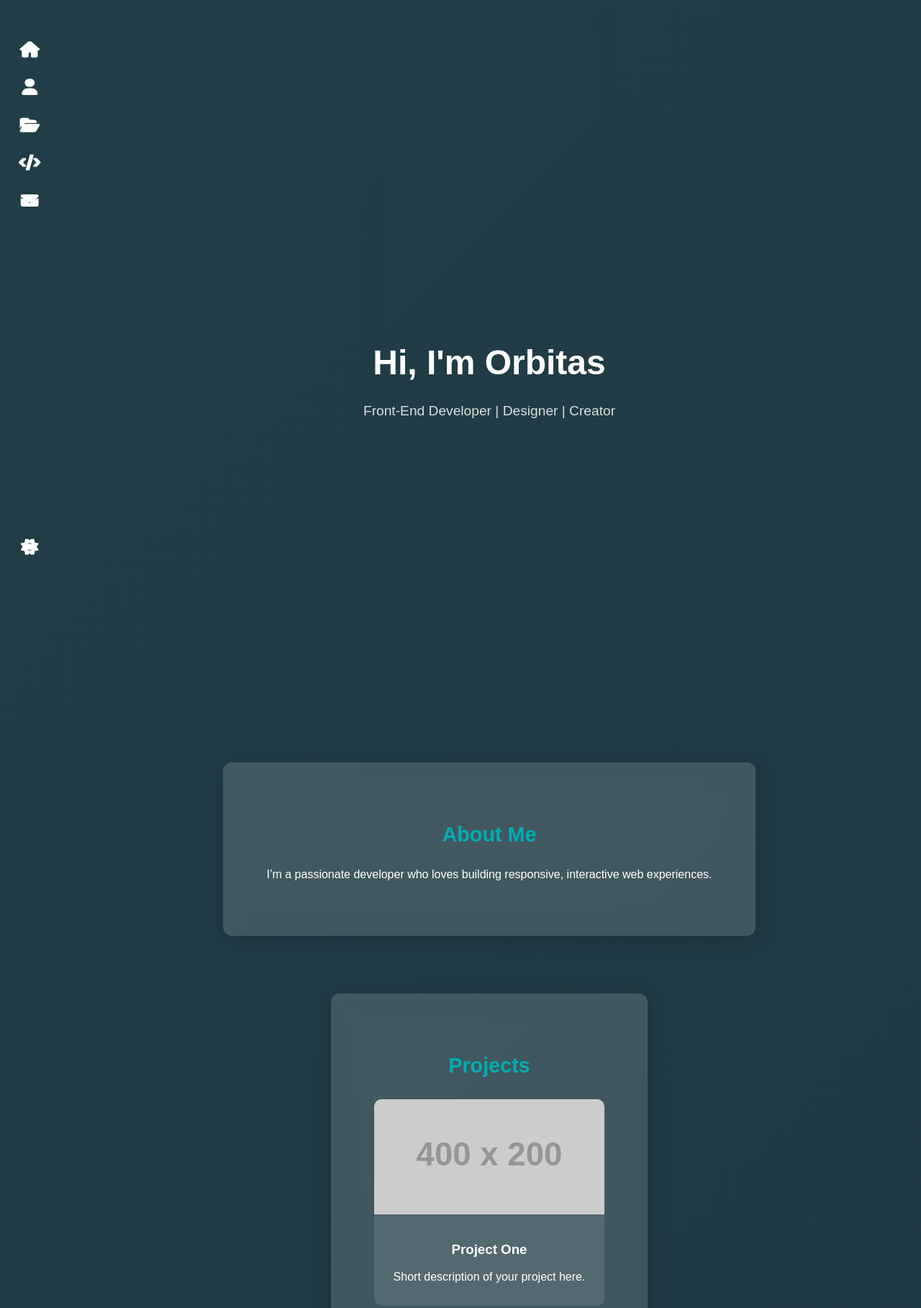
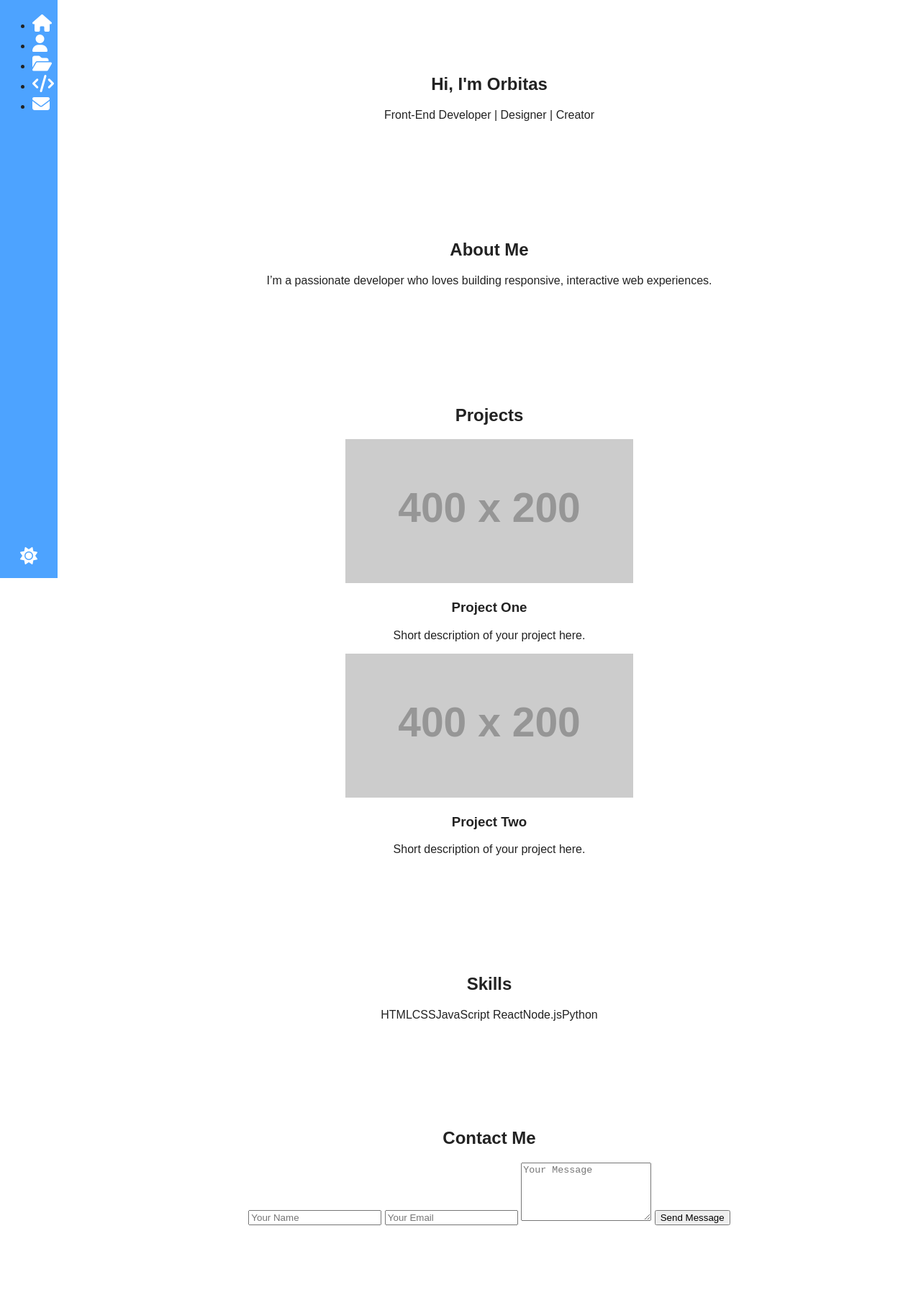
Before and after one commit to Orange-Buddha/Orange-Buddha.github.io, a plain HTML site: page index.html in a window 1280 px wide. Shown: the part 13-1830 px from the top of the page at 72% size. Drawn offline with Linux system fonts and the light colour scheme; placeholder pictures from the web are drawn by us.

Commit message:
Update index.html

```diff
--- a/index.html
+++ b/index.html
@@ -9,350 +9,65 @@
     href="https://cdnjs.cloudflare.com/ajax/libs/font-awesome/6.5.0/css/all.min.css"
   />
   <style>
+  /* === VARIABLES === */
   :root {
-      --accent-color: #00adb5;
-      --bg1: #0f2027;
-      --bg2: #203a43;
-      --bg3: #2c5364;
-      --text-light: #fff;
-      --text-dark: #222;
-      --card-bg: rgba(255, 255, 255, 0.15);
-      --blur: 20px;
+    --accent-color: #4da3ff;
+    --background-light: #ffffff;
+    --background-dark: #1a1a1a;
+    --text-light: #f9f9f9;
+    --text-dark: #222222;
   }
 
   body {
     margin: 0;
     font-family: "Poppins", sans-serif;
+    background: var(--background-light);
     color: var(--text-dark);
-      overflow-x: hidden;
-      min-height: 100vh;
-      background: linear-gradient(-45deg, var(--bg1), var(--bg2), var(--bg3));
-      background-size: 400% 400%;
-      animation: gradientShift 18s ease infinite;
-      transition: background 0.5s, color 0.5s;
+    transition: background 0.3s ease, color 0.3s ease;
   }
 
   body.dark {
+    background: var(--background-dark);
     color: var(--text-light);
-      --bg1: #000000;
-      --bg2: #1a1a1a;
-      --bg3: #333333;
   }
 
-    @keyframes gradientShift {
-      0% { background-position: 0% 50%; }
-      50% { background-position: 100% 50%; }
-      100% { background-position: 0% 50%; }
-    }
-
-    /* === MINIMAL ICON-ONLY SIDEBAR === */
-/* Sidebar Base */
+  /* === SIDEBAR === */
   .sidebar {
     position: fixed;
+    left: 0;
     top: 0;
-  left: 0;
-  width: 80px; /* default desktop width */
-  height: 100vh;
-  background: var(--sidebar-bg);
-  display: flex;
-  flex-direction: column;
-  justify-content: space-between;
-  align-items: center;
-  padding: 1rem 0;
-  z-index: 10;
-  transition: transform 0.35s ease, box-shadow 0.3s ease;
-}
-
-/* Hide sidebar off-screen by default on mobile */
-@media (max-width: 768px) {
-  .sidebar {
-    transform: translateX(-100%);
-    box-shadow: none;
-  }
-
-  .sidebar.active {
-    transform: translateX(0);
-    box-shadow: 2px 0 12px rgba(0, 0, 0, 0.2);
-  }
-
-  /* Ensure the main content doesn’t get covered */
-  body.menu-open main {
-    filter: blur(2px);
-    pointer-events: none;
-  }
-}
-
-.sidebar:hover {
-  width: 85px;
-}
-
-/* === ICON LINKS === */
-.nav-links {
-  list-style: none;
-  width: 100%;
-  margin-top: 40px;
-  padding: 0;
+    width: 80px;
+    height: 100%;
+    background: var(--accent-color);
     display: flex;
     flex-direction: column;
     align-items: center;
-}
-
-.nav-links a {
-  display: flex;
-  justify-content: center;
-  align-items: center;
-  padding: 15px;
-  color: #fff;
-  text-decoration: none;
+    padding-top: 1rem;
+    z-index: 1000;
     transition: all 0.3s ease;
   }
 
-.nav-links a i {
-  font-size: 1.4rem;
-  transition: transform 0.3s, color 0.3s;
+  .sidebar a {
+    color: white;
+    text-decoration: none;
+    font-size: 1.5rem;
+    margin: 1.2rem 0;
+    position: relative;
   }
 
-.nav-links a:hover {
-  background: rgba(255, 255, 255, 0.08);
-  border-radius: 8px;
+  .sidebar a:hover::after {
+    content: attr(data-label);
+    position: absolute;
+    left: 60px;
+    background: rgba(0, 0, 0, 0.75);
+    color: white;
+    font-size: 0.9rem;
+    padding: 4px 8px;
+    border-radius: 4px;
+    white-space: nowrap;
   }
 
-.nav-links a:hover i {
-  transform: scale(1.25);
-  color: var(--accent-color);
-  text-shadow: 0 0 8px var(--accent-color);
-}
-
-/* === THEME TOGGLE (MINIMAL) === */
-.theme-toggle {
-  width: 100%;
-  padding: 20px 0;
-  display: flex;
-  justify-content: center;
-  align-items: center;
-}
-
-.theme-toggle a {
-  display: flex;
-  align-items: center;
-  justify-content: center;
-  color: #fff;
-  text-decoration: none;
-  transition: all 0.3s ease;
-  padding: 12px;
-  border-radius: 8px;
-}
-
-.theme-toggle a:hover {
-  background: rgba(255, 255, 255, 0.08);
-}
-
-.theme-toggle a i {
-  font-size: 1.4rem;
-  transition: transform 0.3s, color 0.3s;
-}
-
-.theme-toggle a:hover i {
-  color: var(--accent-color);
-  transform: rotate(180deg);
-  text-shadow: 0 0 8px var(--accent-color);
-}
-
-/* === PAGE FADE TRANSITION === */
-body.fade {
-  opacity: 0;
-  transition: opacity 0.3s ease;
-}
-
-
-
-
-
-   main {
-  margin-left: 80px; /* space for sidebar on desktop */
-  display: flex;
-  flex-direction: column;
-  align-items: center;
-  justify-content: center;
-  text-align: center;
-  min-height: 100vh;
-  padding: 2rem;
-  transition: margin-left 0.3s ease;
-}
-
-@media (max-width: 768px) {
-  main {
-    margin-left: 0; /* full width when sidebar hidden */
-    padding: 1.5rem;
-  }
-}
-
-    .sidebar:hover + main {
-      margin-left: 180px;
-    }
-
-    section {
-      padding: 100px 0;
-      opacity: 0;
-      transform: translateY(40px);
-      transition: all 0.7s ease-out;
-    }
-    section.visible {
-      opacity: 1;
-      transform: translateY(0);
-    }
-
-    html { scroll-behavior: smooth; }
-    body.fade {
-      opacity: 0;
-      transition: opacity 0.6s ease-in-out;
-    }
-
-    /* === CONTENT STYLES === */
-    #hero {
-      text-align: center;
-      height: 100vh;
-      display: flex;
-      flex-direction: column;
-      justify-content: center;
-      color: #fff;
-      backdrop-filter: blur(10px);
-    }
-    #hero h1 { font-size: 3rem; margin-bottom: 10px; }
-    #hero p { font-size: 1.2rem; color: #ddd; }
-
-    #about, #projects, #skills, #contact {
-      background: var(--card-bg);
-      border-radius: 12px;
-      margin: 40px auto;
-      padding: 60px;
-      max-width: 1000px;
-      box-shadow: 0 4px 30px rgba(0, 0, 0, 0.15);
-      backdrop-filter: blur(15px);
-      color: #fff;
-    }
-
-    h2.section-title {
-      text-align: center;
-      color: var(--accent-color);
-      margin-bottom: 30px;
-      font-size: 1.8rem;
-    }
-
-    .projects-grid {
-      display: grid;
-      grid-template-columns: repeat(auto-fit, minmax(250px, 1fr));
-      gap: 20px;
-    }
-
-    .project-card {
-      background: rgba(255, 255, 255, 0.1);
-      border-radius: 10px;
-      overflow: hidden;
-      transition: transform 0.3s, box-shadow 0.3s;
-    }
-    .project-card:hover {
-      transform: translateY(-5px);
-      box-shadow: 0 8px 25px rgba(0,0,0,0.3);
-    }
-    .project-card img {
-      width: 100%;
-      height: 160px;
-      object-fit: cover;
-    }
-    .project-card .info {
-      padding: 15px;
-    }
-
-    .skills-list {
-      display: flex;
-      flex-wrap: wrap;
-      justify-content: center;
-    }
-    .skills-list span {
-      background: var(--accent-color);
-      color: white;
-      margin: 6px;
-      padding: 10px 15px;
-      border-radius: 5px;
-      font-size: 0.9rem;
-    }
-
-    form {
-      display: flex;
-      flex-direction: column;
-      max-width: 500px;
-      margin: auto;
-    }
-    form input, form textarea {
-      margin-bottom: 15px;
-      padding: 10px;
-      border: none;
-      border-radius: 5px;
-      background: rgba(255, 255, 255, 0.2);
-      color: white;
-    }
-    form button {
-      background: var(--accent-color);
-      color: white;
-      border: none;
-      padding: 12px;
-      border-radius: 5px;
-      cursor: pointer;
-      transition: background 0.3s;
-    }
-    form button:hover { background: #008b91; }
-
-    footer {
-      text-align: center;
-      padding: 20px;
-      color: #ccc;
-    }
-
-    /* === SOCIAL ICONS === */
-    .socials {
-      display: flex;
-      justify-content: center;
-      gap: 25px;
-      margin: 50px 0;
-    }
-    .socials a {
-      color: rgba(255,255,255,0.7);
-      font-size: 1.6rem;
-      transition: all 0.3s ease;
-    }
-    .socials a:hover {
-      color: var(--accent-color);
-      transform: translateY(-4px);
-      text-shadow: 0 0 10px var(--accent-color);
-    }
-    body.dark .socials a {
-      color: rgba(255,255,255,0.8);
-    }
-
-
-
-    /* Overlay behind sidebar (mobile only) */
-.overlay {
-  position: fixed;
-  inset: 0;
-  background: rgba(0, 0, 0, 0.4);
-  opacity: 0;
-  pointer-events: none;
-  transition: opacity 0.3s ease;
-  z-index: 9;
-}
-
-/* When menu is open */
-body.menu-open .overlay {
-  opacity: 1;
-  pointer-events: auto;
-}
-
-.sidebar {
-	z-index: 10;
-}
-    /* === MOBILE === */
+  /* === HAMBURGER BUTTON === */
   .hamburger {
     position: fixed;
     top: 20px;
@@ -365,72 +80,104 @@ body.menu-open .overlay {
     z-index: 1500;
     cursor: pointer;
     display: none;
+    border: none;
   }
 
-    @media (max-width: 768px) {
-      .sidebar { left: -180px; width: 180px; visibility: hidden; }
-      .sidebar.active { left: 0; visibility: visible; }
-      main { margin-left: 0; }
-      .hamburger { display: block; }
-      section { padding: 80px 20px; }
+  /* === MAIN CONTENT === */
+  main {
+    margin-left: 80px;
+    display: flex;
+    flex-direction: column;
+    align-items: center;
+    justify-content: center;
+    text-align: center;
+    min-height: 100vh;
+    padding: 2rem;
+    transition: margin-left 0.3s ease;
   }
 
-    @media (max-width: 480px) {
-      #hero h1 { font-size: 2rem; }
-      #hero p { font-size: 1rem; }
-      form { width: 90%; }
+  section {
+    max-width: 900px;
+    width: 100%;
+    margin: 0 auto;
+    padding: 4rem 1rem;
   }
 
-    @media (max-width: 768px) {
-  /* Disable hover-based sidebar expansion on mobile */
-  .sidebar:hover {
-    width: 180px;
+  /* === THEME TOGGLE ICON === */
+  .theme-toggle {
+    background: none;
+    border: none;
+    color: white;
+    font-size: 1.5rem;
+    cursor: pointer;
+    margin-top: auto;
+    margin-bottom: 1rem;
   }
 
-  /* Prevent desktop margin behavior from triggering */
-  .sidebar:hover + main {
-    margin-left: 0;
+  /* === FADE EFFECT === */
+  .theme-fade {
+    animation: fade 0.3s ease;
   }
 
-  /* Ensure sidebar slides over content instead of pushing it */
+  @keyframes fade {
+    0% { opacity: 0.5; }
+    100% { opacity: 1; }
+  }
+
+  /* === SECTION REVEAL === */
+  section {
+    opacity: 0;
+    transform: translateY(20px);
+    transition: opacity 0.6s ease, transform 0.6s ease;
+  }
+
+  section.visible {
+    opacity: 1;
+    transform: translateY(0);
+  }
+
+  /* === MOBILE STYLES === */
+  @media (max-width: 768px) {
     .sidebar {
-    position: fixed;
-    top: 0;
       left: -180px;
-    height: 100%;
-    transition: left 0.4s ease;
+      width: 180px;
+      visibility: hidden;
     }
 
     .sidebar.active {
       left: 0;
+      visibility: visible;
     }
 
     main {
       margin-left: 0;
-    transition: none;
+      padding: 1.5rem;
     }
 
-  /* Optional: dim background when sidebar is open */
-  body.menu-open::after {
-    content: "";
-    position: fixed;
-    top: 0;
-    left: 0;
-    width: 100%;
-    height: 100%;
-    background: rgba(0, 0, 0, 0.5);
-    backdrop-filter: blur(3px);
-    z-index: 900;
-    opacity: 1;
-    transition: opacity 0.3s;
+    .hamburger {
+      display: block;
     }
 
-  body.menu-open .hamburger {
-    color: var(--accent-color);
+    section {
+      padding: 80px 20px;
+    }
   }
 
+  @media (max-width: 480px) {
+    #hero h1 {
+      font-size: 2rem;
+    }
 
+    #hero p {
+      font-size: 1rem;
+    }
+
+    form {
+      width: 90%;
+    }
+  }
 </style>
+
 </head>
 <body>
   <div class="hamburger" id="hamburger"><i class="fas fa-bars"></i></div>
```
Lines whose indentation alone changed are shown as unchanged.
